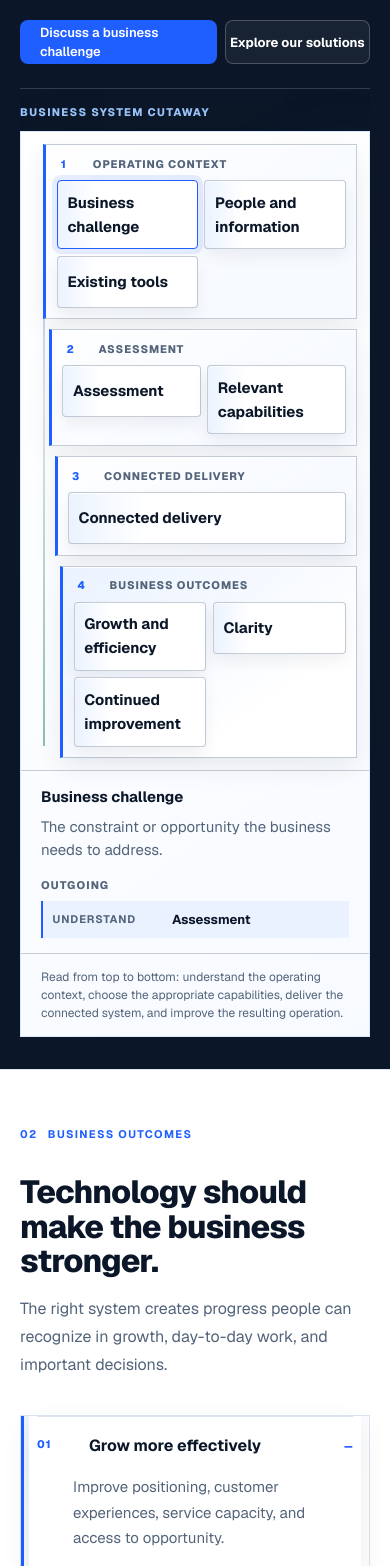
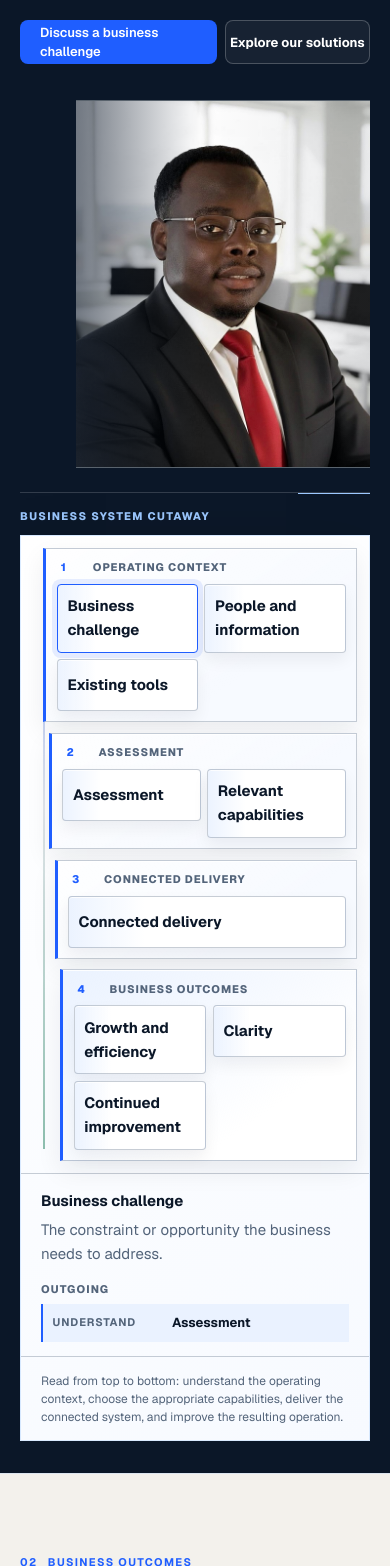
Before and after one commit to mandela237/cobrykz, a Next.js app: page / in a window 390 px wide. Shown: the part 434-2000 px from the top of the page. Built offline with nearby package versions, Linux system fonts and the light colour scheme; a web font is replaced by a local one.

Commit message:
feat: art direct mobile homepage

```diff
--- a/app/globals.css
+++ b/app/globals.css
@@ -33,6 +33,9 @@
   --atlas-verified: #177b57;
   --atlas-depth-shadow: 0 28px 70px rgba(11, 23, 40, 0.12);
   --atlas-signal-shadow: 0 0 0 5px rgba(31, 94, 255, 0.1);
+  --mobile-paper: #f3f1ec;
+  --mobile-mineral: #d9d5cc;
+  --mobile-graphite: #35404d;
 
   color-scheme: light;
 }
@@ -1149,14 +1152,12 @@ button {
   .mobile-home-atlas-plane::before {
     position: absolute;
     z-index: 0;
-    top: 5rem;
-    right: -4rem;
-    width: 11rem;
-    height: 11rem;
-    border-radius: 999px;
+    top: 0;
+    right: 0;
+    width: 4.5rem;
+    height: 1px;
     content: "";
-    background: rgb(31 94 255 / 0.18);
-    filter: blur(2.5rem);
+    background: var(--focus-ring-dark);
   }
 
   .mobile-home-atlas-plane > * {
@@ -1520,6 +1521,197 @@ button {
 
   .mobile-home-closing #projects .home-evidence-frame {
     padding: 1.5rem;
+  }
+
+  /* Measured Humanism: the Homepage is composed as an editorial sequence. */
+  [data-mobile-recognition-frame="homepage"] {
+    position: relative;
+  }
+
+  .mobile-home-human-frame {
+    position: relative;
+    width: calc(100% - 3.5rem);
+    aspect-ratio: 4 / 5;
+    overflow: hidden;
+    margin: 2.25rem 0 0 auto;
+    border-block: 1px solid rgb(255 255 255 / 0.18);
+    background: var(--mobile-graphite);
+  }
+
+  .mobile-home-human-frame::before {
+    position: absolute;
+    z-index: 1;
+    inset: 0;
+    content: "";
+    background: linear-gradient(
+      90deg,
+      rgb(11 23 40 / 0.58),
+      transparent 42%,
+      rgb(11 23 40 / 0.08)
+    );
+    pointer-events: none;
+  }
+
+  .mobile-home-human-frame__image {
+    object-fit: cover;
+    object-position: 50% 18%;
+    filter: saturate(0.8) contrast(1.04);
+  }
+
+  #outcomes.mobile-chapter {
+    background: var(--mobile-paper);
+  }
+
+  #outcomes .mobile-chapter__inner {
+    padding-block: 5rem 5.5rem;
+  }
+
+  #outcomes .mobile-home-chapter-intro {
+    max-width: 18rem;
+    margin-left: auto;
+  }
+
+  #solutions.mobile-chapter {
+    background: white;
+  }
+
+  #solutions .mobile-chapter__inner {
+    padding-block: 4.5rem 6rem;
+  }
+
+  #solutions .mobile-home-chapter-intro {
+    padding-left: 2.25rem;
+    border-left: 1px solid var(--color-blue);
+  }
+
+  #why-cobrykz.mobile-chapter {
+    background: var(--color-footer-bg);
+  }
+
+  #why-cobrykz .mobile-chapter__inner {
+    padding-block: 6rem;
+  }
+
+  #ai-point-of-view.mobile-chapter {
+    background: var(--mobile-paper);
+  }
+
+  #ai-point-of-view .mobile-chapter__inner {
+    padding-block: 5.5rem;
+  }
+
+  #challenge-router .mobile-chapter__inner {
+    padding-block: 4.5rem 6rem;
+  }
+
+  #process.mobile-chapter {
+    background: white;
+  }
+
+  #process .mobile-chapter__inner {
+    padding-block: 5.5rem 6.5rem;
+  }
+
+  .mobile-home-outcome-plane {
+    margin-right: 1.5rem;
+    padding: 0;
+    border: 0;
+    border-top: 1px solid var(--color-navy);
+    background: transparent;
+    box-shadow: none;
+  }
+
+  .mobile-home-outcome-plane .mobile-disclosure-group > div:first-child {
+    margin: 0;
+    padding-inline: 0;
+    border-bottom-color: var(--color-navy);
+    background: transparent;
+    box-shadow: none;
+  }
+
+  .mobile-home-ledger .mobile-disclosure-group > div {
+    padding-inline: 0;
+    border-inline: 0;
+    background: white;
+  }
+
+  .mobile-home-ledger .mobile-disclosure-group > div:nth-child(odd) {
+    margin-left: 1.5rem;
+  }
+
+  .mobile-home-trust-grid {
+    margin-left: 1.25rem;
+    padding-inline: 0;
+    border: 0;
+    border-top: 1px solid rgb(255 255 255 / 0.24);
+    background: transparent;
+  }
+
+  .mobile-home-trust-grid .mobile-disclosure-group > div,
+  .mobile-home-trust-grid .mobile-disclosure-group > div:nth-child(even),
+  .mobile-home-trust-grid .mobile-disclosure-group > div:nth-child(odd) {
+    margin: 0;
+    padding-inline: 0;
+    border-inline: 0;
+  }
+
+  .mobile-home-ai-artifact {
+    position: relative;
+    margin-left: 1.5rem;
+    padding: 1.5rem 1.25rem 0;
+    border-color: var(--mobile-mineral);
+    background: #faf9f6;
+    box-shadow: 0.75rem 0.75rem 0 var(--mobile-mineral);
+  }
+
+  .mobile-home-ai-artifact .mobile-disclosure-group {
+    margin-top: 1rem;
+    padding-inline: 0;
+    background: transparent;
+    box-shadow: none;
+  }
+
+  .mobile-home-process-rail {
+    padding: 0 0 1.25rem 1.25rem;
+    border: 0;
+    border-top: 1px solid var(--color-border);
+    background: transparent;
+  }
+
+  .mobile-home-closing #projects {
+    background: var(--mobile-paper);
+  }
+
+  .mobile-home-closing #projects .section-shell {
+    padding-block: 6rem;
+  }
+
+  .mobile-home-closing #projects .home-evidence-frame {
+    margin-left: 1.5rem;
+    border-color: var(--mobile-mineral);
+    background: #faf9f6;
+    box-shadow: 0.75rem 0.75rem 0 var(--mobile-mineral);
+  }
+
+  .mobile-home-closing #authority {
+    background: var(--color-footer-bg);
+  }
+
+  .mobile-home-closing #authority .section-shell {
+    padding-block: 6.5rem;
+  }
+
+  .mobile-home-closing #authority aside {
+    margin-left: 2rem;
+  }
+
+  .mobile-home-closing #contact {
+    border-top: 0;
+    background: var(--color-navy);
+  }
+
+  .mobile-home-closing #contact .section-shell {
+    padding-block: 7rem;
   }
 
   [data-mobile-solutions-hub] {
--- a/components/home/MobileHomePage.tsx
+++ b/components/home/MobileHomePage.tsx
@@ -1,3 +1,4 @@
+import Image from "next/image";
 import Link from "next/link";
 import type { ReactNode } from "react";
 import {
@@ -37,6 +38,7 @@ export default function MobileHomePage({ closing }: MobileHomePageProps) {
         eyebrow="Opening"
         tone="dark"
       >
+        <div data-mobile-recognition-frame="homepage">
           <div className="mobile-home-hero">
             <p className="mobile-home-kicker">{homePageCopy.hero.eyebrow}</p>
             <h1 id="home-hero-heading">{homeMessage.headline}</h1>
@@ -51,6 +53,18 @@ export default function MobileHomePage({ closing }: MobileHomePageProps) {
               </Link>
             </div>
           </div>
+
+          <figure className="mobile-home-human-frame" data-mobile-human-proof>
+            <Image
+              src="/mandela-portrait-sharp.jpg"
+              alt=""
+              fill
+              priority
+              sizes="(max-width: 767px) calc(100vw - 40px), 1px"
+              className="mobile-home-human-frame__image"
+            />
+          </figure>
+
           <div className="mobile-home-atlas-plane">
             <p className="mobile-home-artifact-label">
               {businessSystemCutaway.eyebrow}
@@ -60,6 +74,7 @@ export default function MobileHomePage({ closing }: MobileHomePageProps) {
               ariaLabel={businessSystemCutaway.title}
               initialSelectedNodeId="challenge"
             />
+          </div>
         </div>
       </MobileChapter>
 
```
Also changed, not shown: 3 other files (tests, documents, lock files or other folders). Lines whose indentation alone changed are shown as unchanged.
